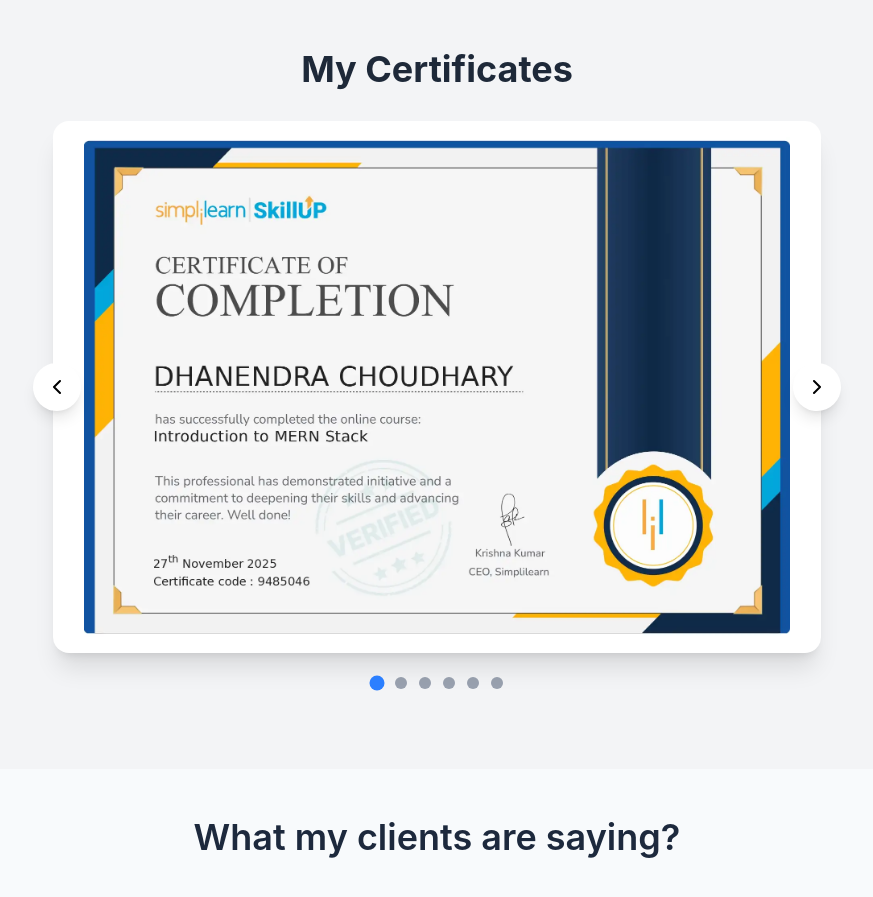
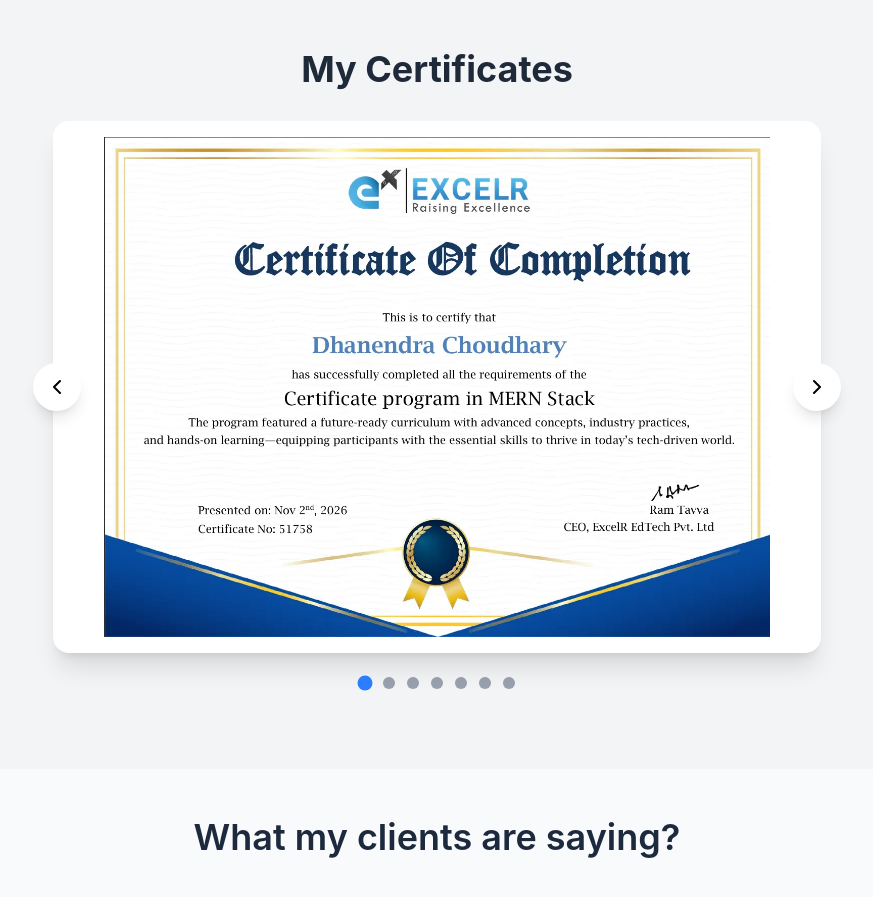
Before and after one commit to dhanendra-it/Dhanendra_portfolio, a React (Vite) app: page / in a window 1280 px wide. Shown: the part 3420-4317 px from the top of the page, without its empty margins (203-1076 px from the left). Built offline with nearby package versions, Linux system fonts and the light colour scheme.

Commit message:
New MERN certificate

```diff
--- a/src/components/pages/CertificateSlider.jsx
+++ b/src/components/pages/CertificateSlider.jsx
@@ -2,6 +2,7 @@ import { useState } from "react";
 import { motion, AnimatePresence } from "framer-motion";
 import { ChevronLeft, ChevronRight, Moon, Sun } from "lucide-react";
 import C4 from "../../assets/certificate/sololearn.webp";
+import C7 from "../../assets/certificate/ExcelR.webp";
 import C1  from "../../assets/certificate/skillup.webp";
 import C3 from "../../assets/certificate/forage.webp";
 import C5 from "../../assets/certificate/IBM.webp";
@@ -15,6 +16,7 @@ export default function CertificateSlider() {
 
   // ✅ Only image inside object
   const certificates = [
+    { image: C7 },
     { image: C1 },
     { image: C2 },
     { image: C3 },
```
Also changed, not shown: src/assets/certificate/ExcelR.webp (added).
